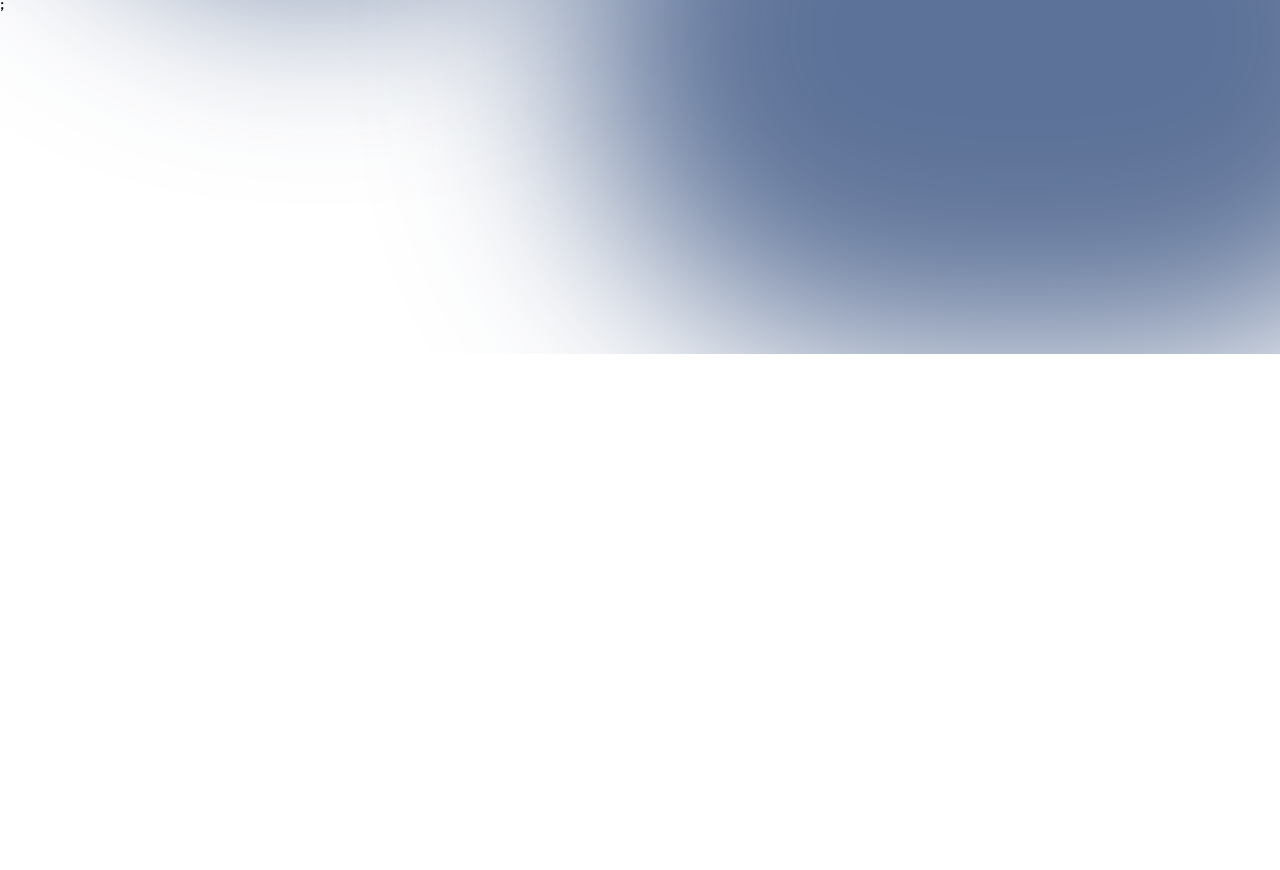
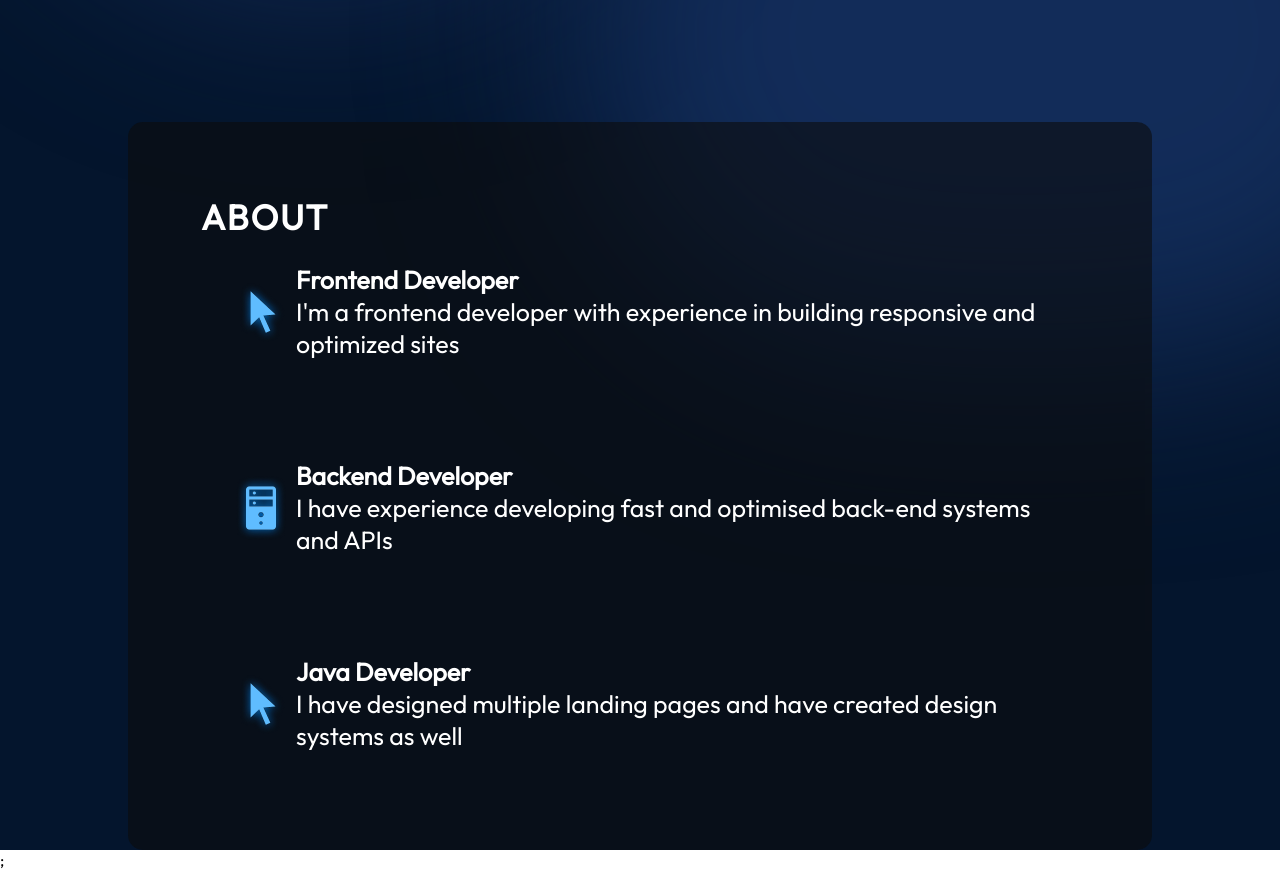
Before and after one commit to tarun6546/Portfolio-Tarun, a React (Vite) app in the folder react-portfolio-tarun/: page / in a window 1280 px wide. Shown: the part 680-1550 px from the top of the page. Before the commit the page ends 1034 px from the top, so only its background shows below. Built offline with nearby package versions, Linux system fonts and the light colour scheme.

Commit message:
about section ready

```diff
--- a/react-portfolio-tarun/src/App.jsx
+++ b/react-portfolio-tarun/src/App.jsx
@@ -2,6 +2,7 @@
 import styles from './App.module.css'
 import Navbar from './components/Navbar/Navbar'
 import Hero from './components/Hero/Hero'
+import About from './components/About/About'
 
 function App() {
   return (
@@ -10,6 +11,7 @@
       <div className={styles.App}>
         <Navbar />
         <Hero />
+        <About />
       </div>;
     </>
   )
--- /dev/null
+++ b/react-portfolio-tarun/src/components/About/About.jsx
@@ -0,0 +1,52 @@
+import React from "react";
+
+import styles from "./About.module.css";
+import { getImageUrl } from "../../utils";
+
+export const About = () => {
+  return (
+    <section className={styles.container} id="about">
+      <h2 className={styles.title}>About</h2>
+      <div className={styles.content}>
+        {/* <img
+          src={getImageUrl("about/aboutImage.png")}
+          alt="Me sitting with a laptop"
+          className={styles.aboutImage}
+        /> */}
+        <ul className={styles.aboutItems}>
+          <li className={styles.aboutItem}>
+            <img src={getImageUrl("about/cursorIcon.png")} alt="Cursor icon" />
+            <div className={styles.aboutItemText}>
+              <h3>Frontend Developer</h3>
+              <p>
+                I'm a frontend developer with experience in building responsive
+                and optimized sites
+              </p>
+            </div>
+          </li>
+          <li className={styles.aboutItem}>
+            <img src={getImageUrl("about/serverIcon.png")} alt="Server icon" />
+            <div className={styles.aboutItemText}>
+              <h3>Backend Developer</h3>
+              <p>
+                I have experience developing fast and optimised back-end systems
+                and APIs
+              </p>
+            </div>
+          </li>
+          <li className={styles.aboutItem}>
+            <img src={getImageUrl("about/cursorIcon.png")} alt="UI icon" />
+            <div className={styles.aboutItemText}>
+              <h3>Java Developer</h3>
+              <p>
+                I have designed multiple landing pages and have created design
+                systems as well
+              </p>
+            </div>
+          </li>
+        </ul>
+      </div>
+    </section>
+  );
+};
+export default About;
--- /dev/null
+++ b/react-portfolio-tarun/src/components/About/About.module.css
@@ -0,0 +1,92 @@
+@import "../../vars.css";
+
+.container {
+  position: relative;
+  background-color: rgba(12, 12, 12, 0.6);
+  border-radius: 15px;
+  padding: 73px;
+  margin-top: 129px;
+  z-index: 1;
+  margin-left: 10%;
+  margin-right: 10%;
+}
+
+.title {
+  color: var(--color-text);
+  font-size: 35px;
+  font-weight: 700;
+  letter-spacing: 1.75px;
+  text-transform: uppercase;
+}
+
+.content {
+  display: flex;
+  flex-direction: row;
+  align-items: center;
+}
+
+.aboutImage {
+  width: 35%;
+}
+
+.aboutItems {
+  color: var(--color-text);
+  display: flex;
+  flex-direction: column;
+  gap: 50px;
+}
+
+.aboutItem {
+  display: flex;
+  flex-direction: row;
+  align-items: center;
+  border-radius: 20px;
+  list-style: none;
+  padding: 25px;
+  background-image: linear-gradient(
+    90deg,
+    rgba(165, 215, 232, 0.42) 0%,
+    rgba(255, 255, 255, 0) 100%
+  );
+  background-size: 0 100%;
+  background-repeat: no-repeat;
+  transition: 0.4s;
+}
+
+.aboutItem:hover {
+  background-size: 100% 100%;
+}
+
+.aboutItem h3 {
+  font-size: 25px;
+  font-weight: 600;
+}
+
+.aboutItem p {
+  font-size: 25px;
+}
+
+@media screen and (max-width: 830px) {
+  .container {
+    background-color: transparent;
+    padding-left: 0;
+    padding-right: 0;
+  }
+
+  .content {
+    flex-direction: column;
+  }
+
+  .aboutImage {
+    display: none;
+  }
+
+  .aboutItems {
+    margin-top: 29px;
+  }
+
+  .aboutItem {
+    padding-left: 0;
+    padding-right: 0;
+  }
+}
```
